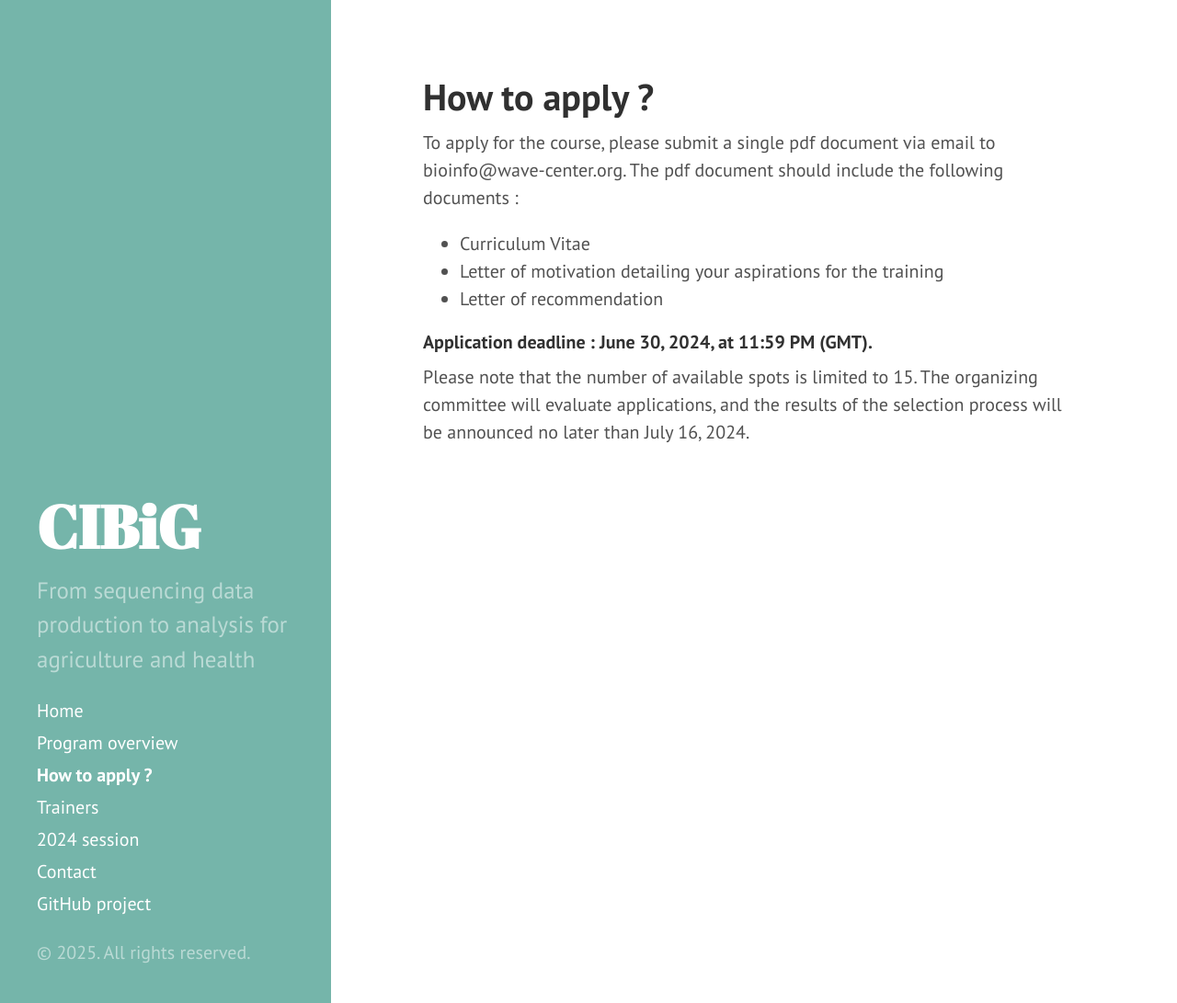
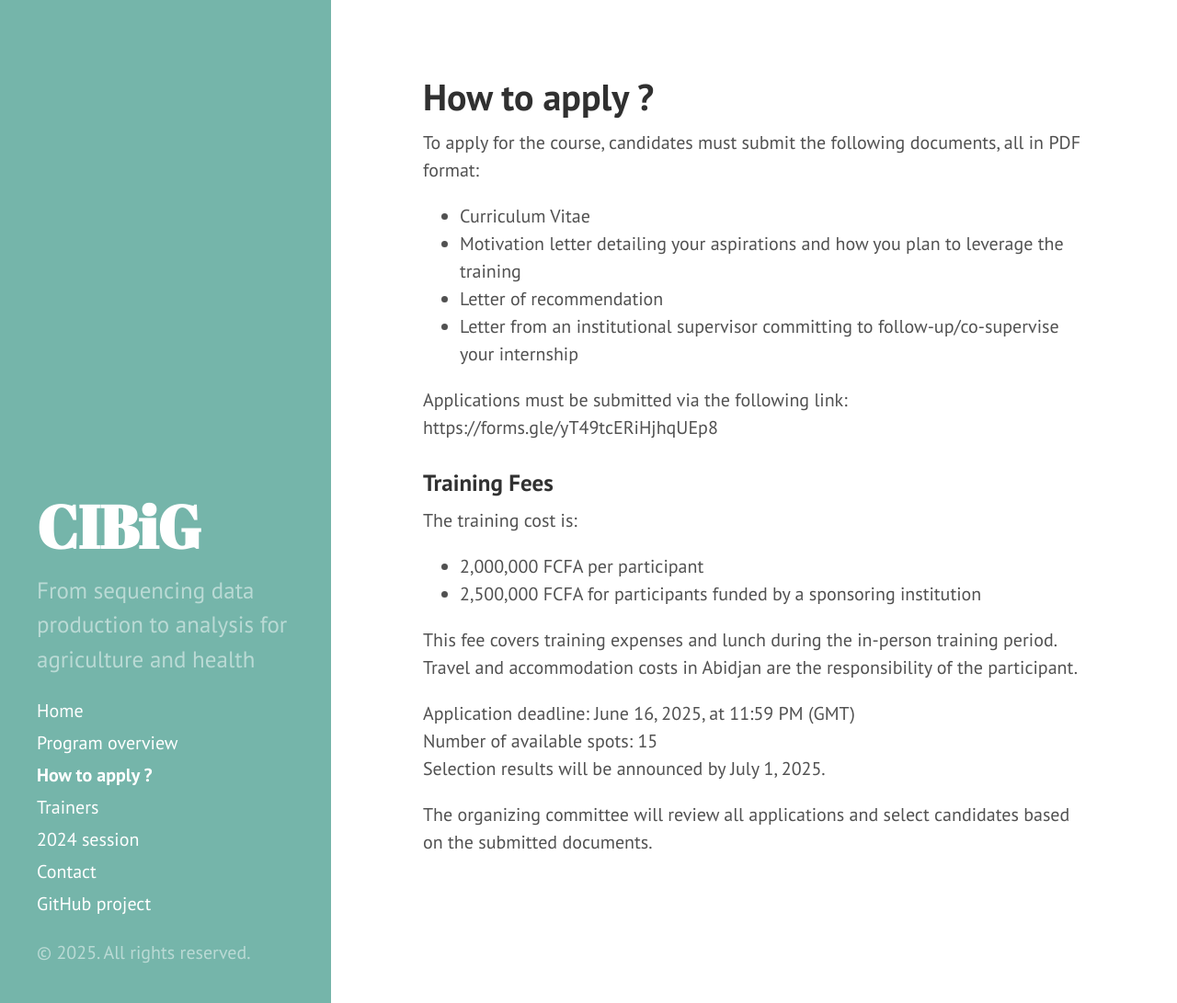
Before and after one commit to wave-centre/cibig, a Jekyll site: the page built from docs/02-apply.md, in a window 1280 px wide and 1091 px high. Shown: the whole window at 92% size. Built offline with Jekyll 4.4.1, drawn with Linux system fonts in a browser that asks for light colours.

Commit message:
02-apply.md updated

```diff
--- a/docs/02-apply.md
+++ b/docs/02-apply.md
@@ -3,12 +3,27 @@ layout: page
 title: How to apply ?
 ---
 
-To apply for the course, please submit a single pdf document via email to bioinfo@wave-center.org.
-The pdf document should include the following documents :
-* Curriculum Vitae
-* Letter of motivation detailing your aspirations for the training
-* Letter of recommendation
+To apply for the course, candidates must submit the following documents, all in PDF format:
 
-#### Application deadline : June 30, 2024, at 11:59 PM (GMT).
+- Curriculum Vitae
+- Motivation letter detailing your aspirations and how you plan to leverage the training
+- Letter of recommendation
+- Letter from an institutional supervisor committing to follow-up/co-supervise your internship
 
-Please note that the number of available spots is limited to 15. The organizing committee will evaluate applications, and the results of the selection process will be announced no later than July 16, 2024.
+Applications must be submitted via the following link:
+ https://forms.gle/yT49tcERiHjhqUEp8
+
+### Training Fees
+
+The training cost is:
+
+- 2,000,000 FCFA per participant
+- 2,500,000 FCFA for participants funded by a sponsoring institution
+
+This fee covers training expenses and lunch during the in-person training period. Travel and accommodation costs in Abidjan are the responsibility of the participant.
+
+ Application deadline: June 16, 2025, at 11:59 PM (GMT)
+ Number of available spots: 15
+ Selection results will be announced by July 1, 2025.
+
+The organizing committee will review all applications and select candidates based on the submitted documents.
```
